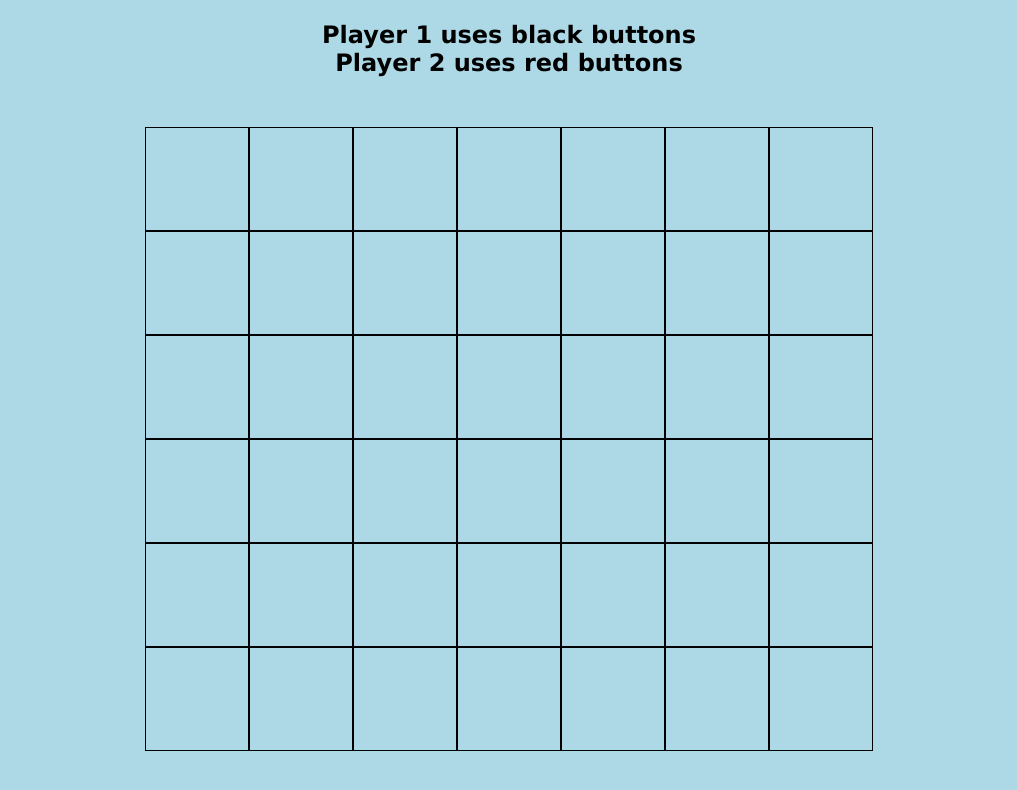
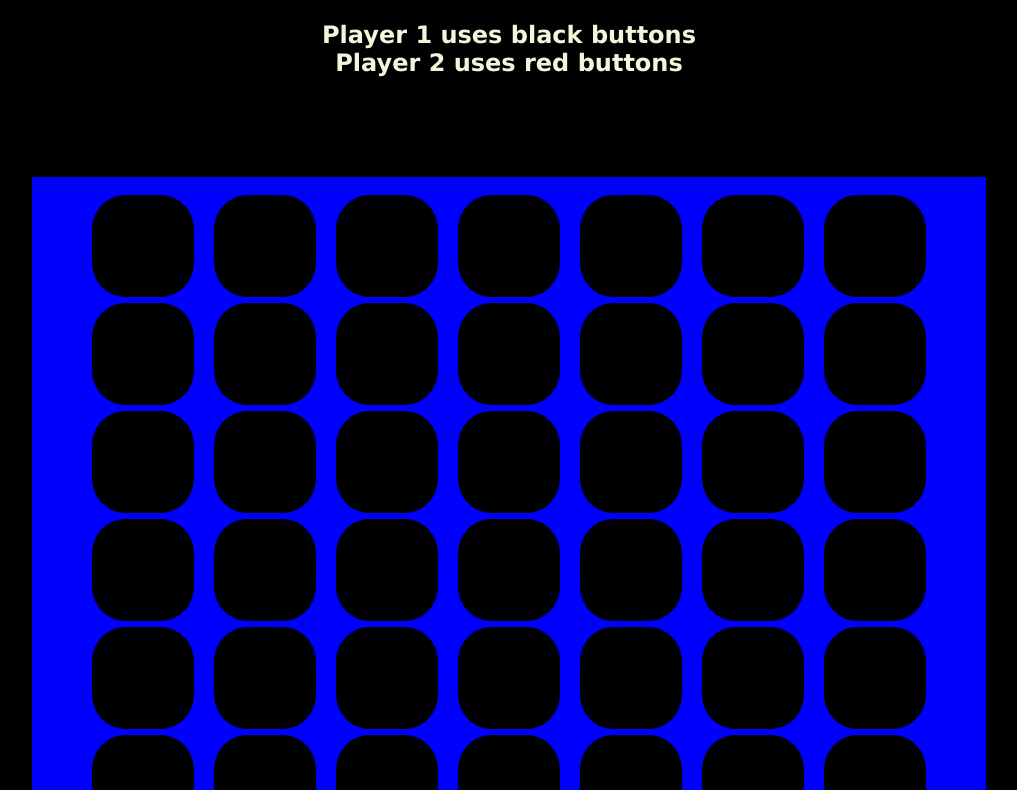
Before and after one commit to ashtonknoblock/Connectfour, a plain HTML site: page index.html in a window 1280 px wide. Shown: the part 119-909 px from the top of the page, without its empty margins (131-1148 px from the left). Before the commit the page ends 878 px from the top, so only its background shows below. Drawn offline with Linux system fonts and the light colour scheme.

Commit message:
updated css

```diff
--- a/index.html
+++ b/index.html
@@ -11,9 +11,10 @@
     <h1>Connect 4</h1>
     <h2>Player 1 uses black buttons</h2>
     <h2>Player 2 uses red buttons</h2>
-
-<div class="container">
-    <div id="gridwrap"></div>
+<div class="wrapper">
+    <div class="container">
+        <div id="gridwrap"></div>
+    </div>
 </div>
 
 
--- a/script.js
+++ b/script.js
@@ -129,13 +129,13 @@ function click(event){
                 if (currentCell.innerHTML ==='') {
                     let button = document.createElement('div');
 
-                    //swtiching each turn between red and black
+                    //swtiching each turn between red and yellow
                     if (currentPlayer === player1) {
                         currentPlayer = player2;
                         button.classList.add('red');
                     } else {
                         currentPlayer = player1;
-                        button.classList.add('black');
+                        button.classList.add('yellow');
                     }
 
                     button.classList.add('circle');
--- a/style.css
+++ b/style.css
@@ -1,6 +1,7 @@
 body {
-    background: lightblue;
+    background: black;
     font-family: 'Lucida Sans', 'Lucida Sans Regular', 'Lucida Grande', 'Lucida Sans Unicode', Geneva, Verdana, sans-serif;
+    color: beige;
 }
 
 h1 {
@@ -14,18 +15,24 @@ h2 {
 }
 
 
-.container {
+.wrapper {
     display: flex;
     justify-content: center;
-    margin-top: 50px;
-
+    margin-top: 100px;
+    background-color:black;
 }
 
-.gridwrap {
-    border: 3px solid red;
+.container {
+    background-color: blue;
+}
+
+#gridwrap {
+    border-top-left-radius: 20%;
+    border-top-right-radius: 20%;
+    border: 50px solid blue;
+    border-top: 15px solid blue;
     align-content: center;
     justify-content: center;
-
 }
 
 .circle {
@@ -39,8 +46,8 @@ h2 {
     background: red;
 }
 
-.black {
-    background: black;
+.yellow {
+    background: yellow;
 }
 
 
@@ -61,4 +68,12 @@ h2 {
     width: 100px;
     padding: 1px;
     padding-bottom: -5px;
+    background-color: black;
 }
+
+.buttonContainer {
+    border-radius: 35%;
+    border: 10px solid blue;
+    border-top: 3px solid blue;
+    border-bottom: 3px solid blue;
+}
```
